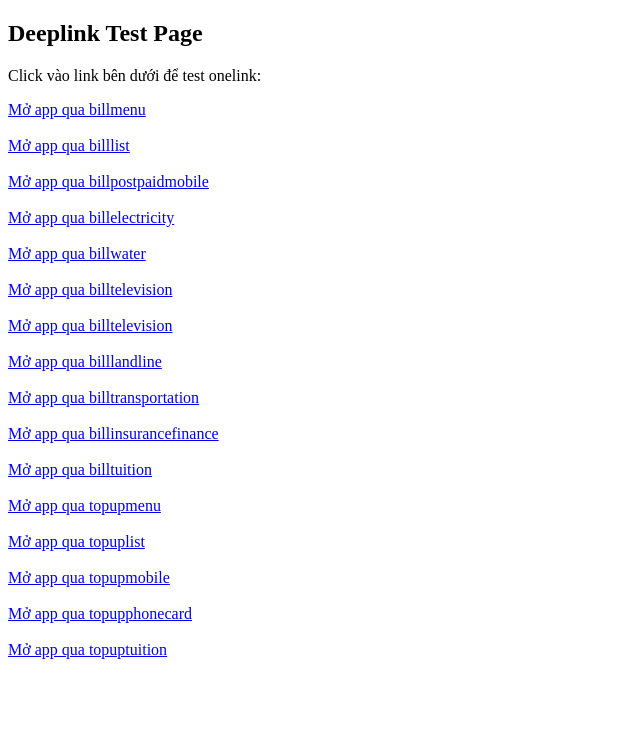
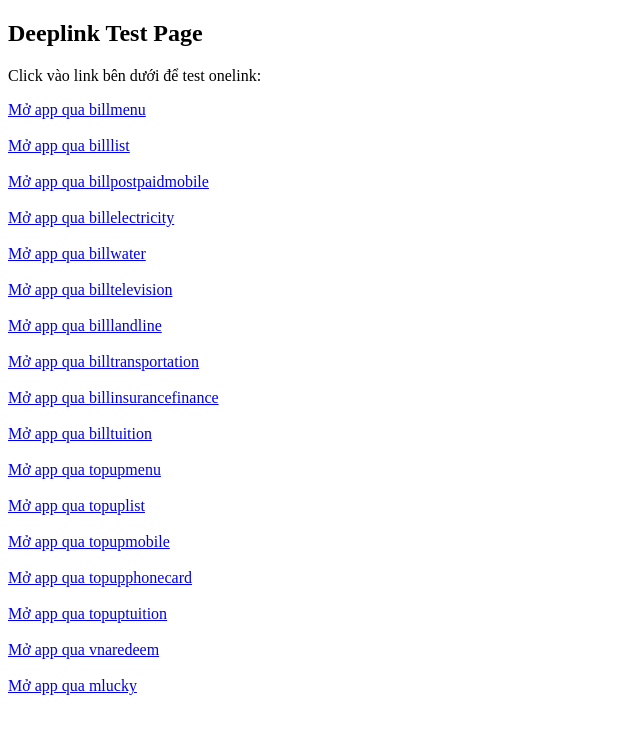
Before and after one commit to xuannt1/onelink-test, a plain HTML site: page index.html in a window 1280 px wide. Shown: the whole page, without its empty margins (0-640 px from the left). Drawn offline with Linux system fonts and the light colour scheme.

Commit message:
Update index.html

```diff
--- a/index.html
+++ b/index.html
@@ -20,9 +20,7 @@
 
  <a href="https://mbank.onelink.me/lK5E?af_xp=app&pid=magnet&c=deeplink&deep_link_value=billtelevision&af_dp=msbmbank%3A%2F%2Fapplink&af_force_deeplink=true">Mở app qua billtelevision</a><br><br>
 
- <a href="https://mbank.onelink.me/lK5E?af_xp=app&pid=magnet&c=deeplink&deep_link_value=billtelevision&af_dp=msbmbank%3A%2F%2Fapplink&af_force_deeplink=true">Mở app qua billtelevision</a><br><br>
-
- <a href="https://mbank.onelink.me/lK5E?af_xp=app&pid=magnet&c=deeplink&deep_link_value=billlandline&af_dp=msbmbank%3A%2F%2Fapplink&af_force_deeplink=true">Mở app qua billlandline</a><br><br>
+<a href="https://mbank.onelink.me/lK5E?af_xp=app&pid=magnet&c=deeplink&deep_link_value=billlandline&af_dp=msbmbank%3A%2F%2Fapplink&af_force_deeplink=true">Mở app qua billlandline</a><br><br>
 
  <a href="https://mbank.onelink.me/lK5E?af_xp=app&pid=magnet&c=deeplink&deep_link_value=billtransportation&af_dp=msbmbank%3A%2F%2Fapplink&af_force_deeplink=true">Mở app qua billtransportation</a><br><br>
 
@@ -40,6 +38,10 @@
 
   <a href="https://mbank.onelink.me/lK5E?af_xp=app&pid=magnet&c=deeplink&deep_link_value=topuptuition&af_dp=msbmbank%3A%2F%2Fapplink&af_force_deeplink=true">Mở app qua topuptuition</a><br><br>
 
+  <a href="https://mbank.onelink.me/lK5E?af_xp=app&pid=magnet&c=deeplink&deep_link_value=vnaredeem&af_dp=msbmbank%3A%2F%2Fapplink&af_force_deeplink=true">Mở app qua vnaredeem</a><br><br>
+
+  <a href="https://mbank.onelink.me/lK5E?af_xp=app&pid=magnet&c=deeplink&deep_link_value=mlucky&af_dp=msbmbank%3A%2F%2Fapplink&af_force_deeplink=true">Mở app qua mlucky</a><br><br>
+
 
 </body>
 </html>
```
